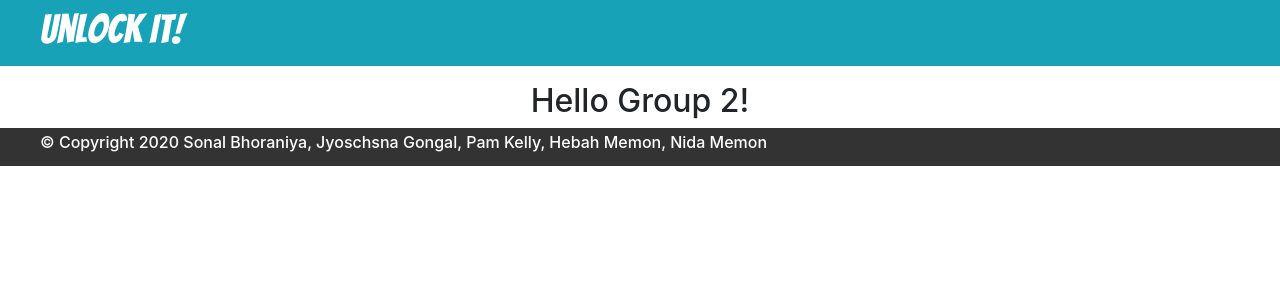
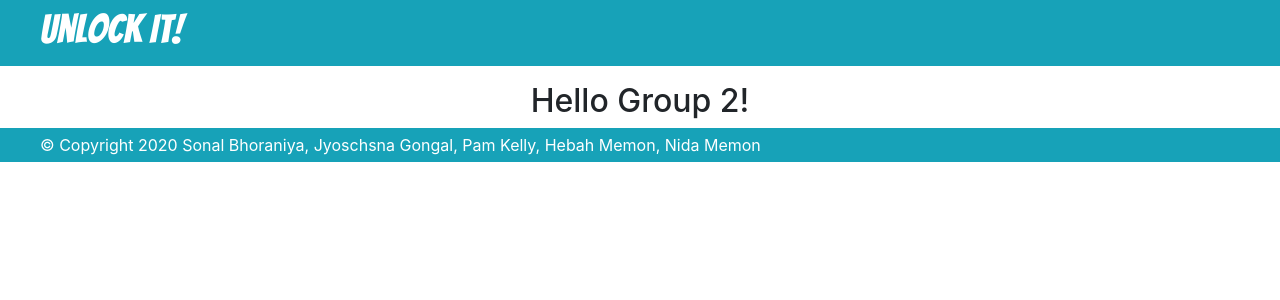
Before and after one commit to PLKGIT/thehunt, a React (Create React App) app in the folder client/: page / in a window 1280 px wide. Shown: the top 300 px of the page. Built offline with nearby package versions, Linux system fonts and the light colour scheme.

Commit message:
Tested styling.

```diff
--- a/client/src/components/Footer/index.js
+++ b/client/src/components/Footer/index.js
@@ -4,8 +4,8 @@ import "./style.css";
 function Footer() {
     return (
         <div>
-            <ul>
-                <li><h6>&copy; Copyright 2020 Sonal Bhoraniya, Jyoschsna Gongal, Pam Kelly, Hebah Memon, Nida Memon</h6></li>
+            <ul className="bg-info text-center">
+                <li>&copy; Copyright 2020 Sonal Bhoraniya, Jyoschsna Gongal, Pam Kelly, Hebah Memon, Nida Memon</li>
             </ul>
         </div>
     )
--- a/client/src/components/Footer/style.css
+++ b/client/src/components/Footer/style.css
@@ -5,7 +5,7 @@ ul {
   padding-top: 5px;
   padding-bottom: 5px;
   overflow: hidden;
-  background-color: #333;
+  /* background-color: #333; */
 }
 
 li {
```
